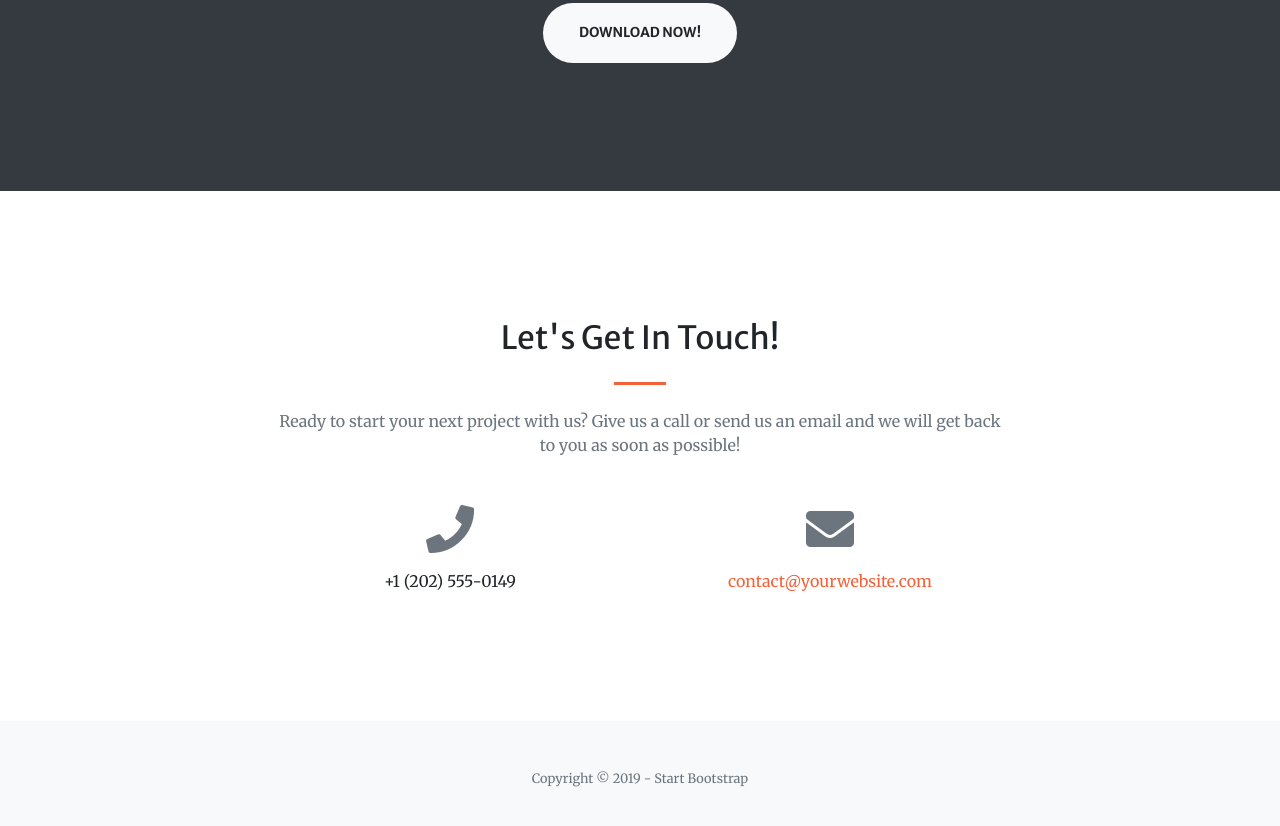
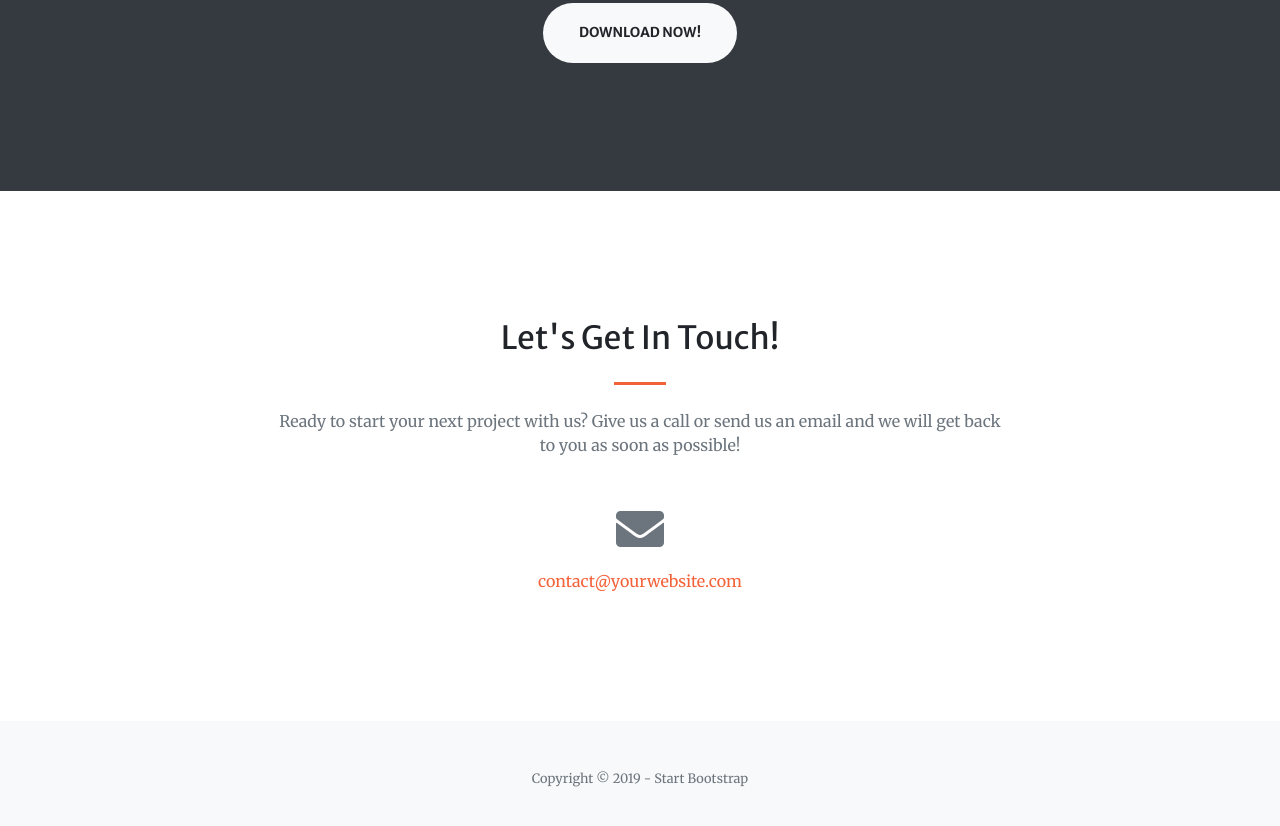
Before and after one commit to saulpong/paulfolio, a Gatsby site: page / in a window 1280 px wide. Shown: the part 2491-3317 px from the top of the page. Built offline with nearby package versions, Linux system fonts and the light colour scheme; Gatsby itself is replaced by a stand-in of ours.

Commit message:
Remove phone contact section

```diff
--- a/src/pages/index.js
+++ b/src/pages/index.js
@@ -194,12 +194,12 @@ export default class IndexPage extends React.Component {
                   and we will get back to you as soon as possible!</p>
               </div>
             </div>
-            <div className="row">
-              <div className="col-lg-4 ml-auto text-center mb-5 mb-lg-0">
+            <div className="row justify-content-center">
+              {/* <div className="col-lg-4 ml-auto text-center mb-5 mb-lg-0">
                 <i className="fas fa-phone fa-3x mb-3 text-muted"></i>
                 <div>+1 (202) 555-0149</div>
-              </div>
-              <div className="col-lg-4 mr-auto text-center">
+              </div> */}
+              <div className="col-lg-8 text-center">
                 <i className="fas fa-envelope fa-3x mb-3 text-muted"></i>
                 <a className="d-block" href="mailto:contact@yourwebsite.com">contact@yourwebsite.com</a>
               </div>
```
